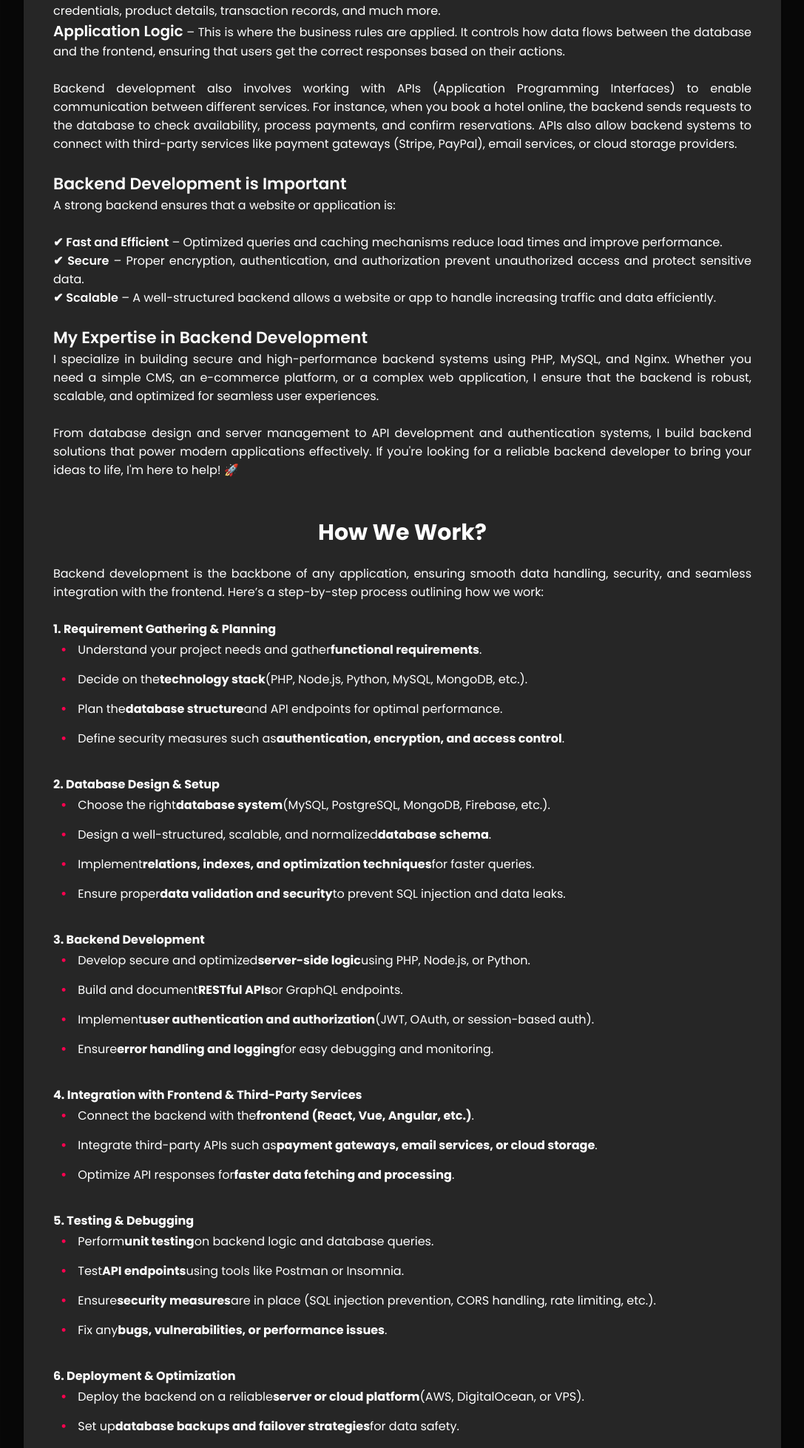
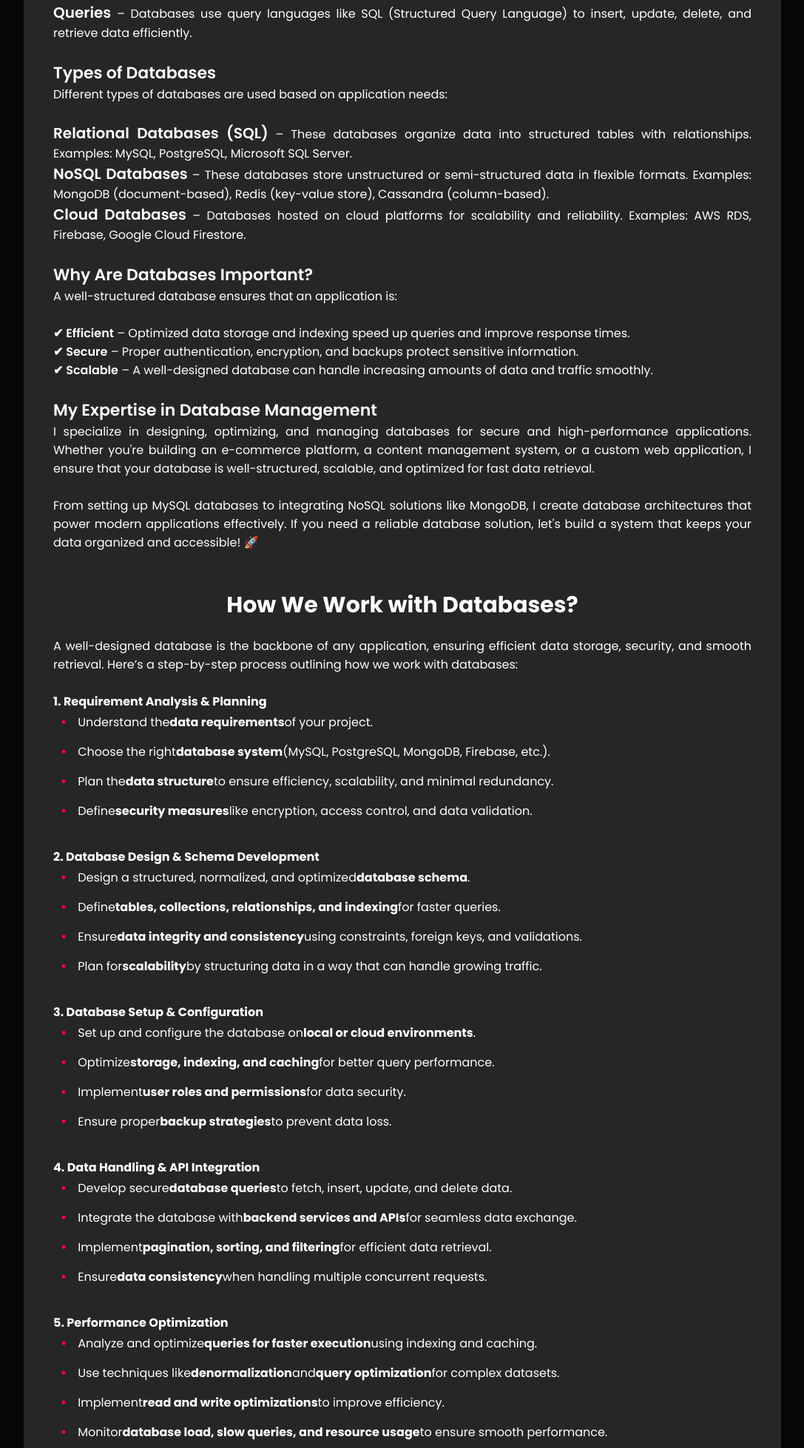
Before and after one commit to BirozStha/Portfolio, a plain HTML site: page services/datamanagement.html in a window 1280 px wide. Shown: the part 842-2800 px from the top of the page at 74% size, without its empty margins (96-1183 px from the left). Drawn offline with Linux system fonts and the light colour scheme.

Commit message:
my services completed

```diff
--- a/style.css
+++ b/css/style.css
@@ -20,7 +20,7 @@ body{
 #header{
     width: 100%;
     height: 100vh;
-    background-image: url(images/bg.png);
+    background-image: url(../images/bg.png);
     background-size: cover;
     background-position: center;
 }
@@ -396,7 +396,7 @@ nav .fa-solid{
 
 @media only screen and (max-width: 600px){
     #header{
-        background-image: url(images/small.png);
+        background-image: url(../images/small.png);
     }
     .header-text{
         margin-top: 100%;
--- a/services/datamanagement.html
+++ b/services/datamanagement.html
@@ -25,180 +25,216 @@
             <h2>Database Management</h2>
             <img src="../images/d.png" alt="Database Management" class="title-image">
 
-            <h3>What is Database and what does it do?</h3>
+            <h3>What is a Database and What Does It Do?</h3>
             <p>
                 <span style="font-size: 22px; font-weight: 600;">
-                    Backend Development: The Power Behind the Scenes
+                    The Backbone of Modern Applications
                 </span>
                 <br>
-                Backend development is the foundation of any website or application,
-                handling the logic, database management, and server-side operations
-                that make everything function smoothly. While frontend development focuses
-                on what users see and interact with, backend development ensures that data
-                is processed, stored, and delivered correctly in response to user actions.
+                A database is an organized collection of data that allows websites and applications to store,
+                retrieve, manage, and manipulate information efficiently. Whether you're logging into a website,
+                posting on social media, or making an online purchase, a database is working behind the scenes
+                to ensure your data is stored and accessed correctly.
                 <br><br>
-                A backend developer works with server-side programming languages like PHP,
-                Python, Node.js, or Java, along with databases such as MySQL, PostgreSQL, or
-                MongoDB. These technologies allow websites and applications to handle user requests,
-                manage data, and execute business logic efficiently. Whether you're logging in,
-                submitting a form, or processing a payment, the backend is responsible for securely
-                handling these tasks.
+
+                Databases are essential for handling structured and unstructured data, enabling businesses and
+                applications to maintain records, user profiles, transactions, product details, and much more.
+                Without databases, websites and applications would have no way to remember user preferences, store
+                important details, or manage real-time data.
                 <br><br>
 
                 <span style="font-size: 22px; font-weight: 600;">
-                    How Backend Development Works
+                    How a Database Works
                 </span>
                 <br>
 
-                The backend consists of three main components:
+                A database consists of key components that work together to manage and process data efficiently:
                 <br><br>
 
-                <span style="font-size: 20px; font-weight: 600;">Server</span> – This is the machine that hosts the website or application and processes
-                requests from users. It runs backend scripts that perform various operations, such
-                as retrieving or updating data.
+                <span style="font-size: 20px; font-weight: 600;">Database Management System (DBMS)</span> – A software system that interacts with users, applications, and
+                the database itself to store and retrieve data. Popular DBMSs include MySQL, PostgreSQL, MongoDB, and SQLite.
                 <br>
-                <span style="font-size: 20px; font-weight: 600;">Database</span> – Stores and manages all the necessary information. Backend developers use
-                databases to store user credentials, product details, transaction records, and much more.
+                <span style="font-size: 20px; font-weight: 600;">Tables or Collections</span> – In relational databases like MySQL and PostgreSQL, data is organized
+                into tables, where each row represents a record and columns define attributes. In NoSQL databases like MongoDB,
+                data is stored in flexible document formats.
                 <br>
-                <span style="font-size: 20px; font-weight: 600;">Application Logic</span> – This is where the business rules are applied. It controls how data
-                flows between the database and the frontend, ensuring that users get the correct responses
-                based on their actions.
+                <span style="font-size: 20px; font-weight: 600;">Queries</span> – Databases use query languages like SQL (Structured Query Language) to insert,
+                update, delete, and retrieve data efficiently.
                 <br><br>
 
-                Backend development also involves working with APIs (Application Programming Interfaces) to
-                enable communication between different services. For instance, when you book a hotel online,
-                the backend sends requests to the database to check availability, process payments, and confirm
-                reservations. APIs also allow backend systems to connect with third-party services like payment
-                gateways (Stripe, PayPal), email services, or cloud storage providers.
+                <span style="font-size: 22px; font-weight: 600;">
+                    Types of Databases
+                </span>
+                <br>
+
+                Different types of databases are used based on application needs:
                 <br><br>
 
-                <span style="font-size: 22px; font-weight: 600;">Backend Development is Important</span><br>
-                A strong backend ensures that a website or application is:<br><br>
-
-                <span style="font-weight: 600;">✔ Fast and Efficient</span> – Optimized queries and caching mechanisms reduce
-                 load times and improve performance.<br>
-                <span style="font-weight: 600;">✔ Secure</span> – Proper encryption, authentication, and authorization prevent
-                 unauthorized access and protect sensitive data.<br>
-                <span style="font-weight: 600;">✔ Scalable</span> – A well-structured backend allows a website or app to handle
-                 increasing traffic and data efficiently.<br>
-                 <br>
-
-                <span style="font-size: 22px; font-weight: 600;">My Expertise in Backend Development</span>
+                <span style="font-size: 20px; font-weight: 600;">Relational Databases (SQL)</span> – These databases organize data into structured tables with relationships.
+                Examples: MySQL, PostgreSQL, Microsoft SQL Server.
                 <br>
-                I specialize in building secure and high-performance backend systems using PHP, MySQL, and
-                Nginx. Whether you need a simple CMS, an e-commerce platform, or a complex web application,
-                I ensure that the backend is robust, scalable, and optimized for seamless user experiences.
+                <span style="font-size: 20px; font-weight: 600;">NoSQL Databases</span> – These databases store unstructured or semi-structured data in flexible formats.
+                Examples: MongoDB (document-based), Redis (key-value store), Cassandra (column-based).
+                <br>
+                <span style="font-size: 20px; font-weight: 600;">Cloud Databases</span> – Databases hosted on cloud platforms for scalability and reliability.
+                Examples: AWS RDS, Firebase, Google Cloud Firestore.
                 <br><br>
 
-                From database design and server management to API development and authentication systems, I
-                build backend solutions that power modern applications effectively. If you're looking for a
-                reliable backend developer to bring your ideas to life, I'm here to help! 🚀
+                <span style="font-size: 22px; font-weight: 600;">
+                    Why Are Databases Important?
+                </span>
+                <br>
+                A well-structured database ensures that an application is:
+                <br><br>
+
+                <span style="font-weight: 600;">✔ Efficient</span> – Optimized data storage and indexing speed up queries and improve response times.<br>
+                <span style="font-weight: 600;">✔ Secure</span> – Proper authentication, encryption, and backups protect sensitive information.<br>
+                <span style="font-weight: 600;">✔ Scalable</span> – A well-designed database can handle increasing amounts of data and traffic smoothly.<br>
+                <br>
+
+                <span style="font-size: 22px; font-weight: 600;">
+                    My Expertise in Database Management
+                </span>
+                <br>
+                I specialize in designing, optimizing, and managing databases for secure and high-performance applications.
+                Whether you're building an e-commerce platform, a content management system, or a custom web application,
+                I ensure that your database is well-structured, scalable, and optimized for fast data retrieval.
+                <br><br>
+
+                From setting up MySQL databases to integrating NoSQL solutions like MongoDB,
+                I create database architectures that power modern applications effectively. If you need a reliable
+                database solution, let's build a system that keeps your data organized and accessible! 🚀
             </p>
             <br><br>
 
-
-            <h3>How We Work?</h3>
+            <h3>How We Work with Databases?</h3>
             <p>
-                Backend development is the backbone of any application,
-                ensuring smooth data handling, security, and seamless integration
-                with the frontend. Here’s a step-by-step process outlining how we work:
+                A well-designed database is the backbone of any application, ensuring efficient data storage,
+                security, and smooth retrieval. Here’s a step-by-step process outlining how we work with databases:
             </p>
             <br>
 
-            <h4>1. Requirement Gathering & Planning</h4>
+            <h4>1. Requirement Analysis & Planning</h4>
             <ul>
-                <li>Understand your project needs and gather <strong>functional requirements</strong>.</li>
-                <li>Decide on the <strong>technology stack</strong> (PHP, Node.js, Python, MySQL, MongoDB, etc.).</li>
-                <li>Plan the <strong>database structure</strong> and API endpoints for optimal performance.</li>
-                <li>Define security measures such as <strong>authentication, encryption, and access control</strong>.</li>
+                <li>Understand the <strong>data requirements</strong> of your project.</li>
+                <li>Choose the right <strong>database system</strong> (MySQL, PostgreSQL, MongoDB, Firebase, etc.).</li>
+                <li>Plan the <strong>data structure</strong> to ensure efficiency, scalability, and minimal redundancy.</li>
+                <li>Define <strong>security measures</strong> like encryption, access control, and data validation.</li>
             </ul>
             <br>
 
-            <h4>2. Database Design & Setup</h4>
+            <h4>2. Database Design & Schema Development</h4>
             <ul>
-                <li>Choose the right <strong>database system</strong> (MySQL, PostgreSQL, MongoDB, Firebase, etc.).</li>
-                <li>Design a well-structured, scalable, and normalized <strong>database schema</strong>.</li>
-                <li>Implement <strong>relations, indexes, and optimization techniques</strong> for faster queries.</li>
-                <li>Ensure proper <strong>data validation and security</strong> to prevent SQL injection and data leaks.</li>
+                <li>Design a structured, normalized, and optimized <strong>database schema</strong>.</li>
+                <li>Define <strong>tables, collections, relationships, and indexing</strong> for faster queries.</li>
+                <li>Ensure <strong>data integrity and consistency</strong> using constraints, foreign keys, and validations.</li>
+                <li>Plan for <strong>scalability</strong> by structuring data in a way that can handle growing traffic.</li>
             </ul>
             <br>
 
-            <h4>3. Backend Development</h4>
+            <h4>3. Database Setup & Configuration</h4>
             <ul>
-                <li>Develop secure and optimized <strong>server-side logic</strong> using PHP, Node.js, or Python.</li>
-                <li>Build and document <strong>RESTful APIs</strong> or GraphQL endpoints.</li>
-                <li>Implement <strong>user authentication and authorization</strong> (JWT, OAuth, or session-based auth).</li>
-                <li>Ensure <strong>error handling and logging</strong> for easy debugging and monitoring.</li>
+                <li>Set up and configure the database on <strong>local or cloud environments</strong>.</li>
+                <li>Optimize <strong>storage, indexing, and caching</strong> for better query performance.</li>
+                <li>Implement <strong>user roles and permissions</strong> for data security.</li>
+                <li>Ensure proper <strong>backup strategies</strong> to prevent data loss.</li>
             </ul>
             <br>
 
-            <h4>4. Integration with Frontend & Third-Party Services</h4>
+            <h4>4. Data Handling & API Integration</h4>
             <ul>
-                <li>Connect the backend with the <strong>frontend (React, Vue, Angular, etc.)</strong>.</li>
-                <li>Integrate third-party APIs such as <strong>payment gateways, email services, or cloud storage</strong>.</li>
-                <li>Optimize API responses for <strong>faster data fetching and processing</strong>.</li>
+                <li>Develop secure <strong>database queries</strong> to fetch, insert, update, and delete data.</li>
+                <li>Integrate the database with <strong>backend services and APIs</strong> for seamless data exchange.</li>
+                <li>Implement <strong>pagination, sorting, and filtering</strong> for efficient data retrieval.</li>
+                <li>Ensure <strong>data consistency</strong> when handling multiple concurrent requests.</li>
             </ul>
             <br>
 
-            <h4>5. Testing & Debugging</h4>
+            <h4>5. Performance Optimization</h4>
             <ul>
-                <li>Perform <strong>unit testing</strong> on backend logic and database queries.</li>
-                <li>Test <strong>API endpoints</strong> using tools like Postman or Insomnia.</li>
-                <li>Ensure <strong>security measures</strong> are in place (SQL injection prevention, CORS handling, rate limiting, etc.).</li>
-                <li>Fix any <strong>bugs, vulnerabilities, or performance issues</strong>.</li>
+                <li>Analyze and optimize <strong>queries for faster execution</strong> using indexing and caching.</li>
+                <li>Use techniques like <strong>denormalization</strong> and <strong>query optimization</strong> for complex datasets.</li>
+                <li>Implement <strong>read and write optimizations</strong> to improve efficiency.</li>
+                <li>Monitor <strong>database load, slow queries, and resource usage</strong> to ensure smooth performance.</li>
             </ul>
             <br>
 
-            <h4>6. Deployment & Optimization</h4>
+            <h4>6. Security & Data Protection</h4>
             <ul>
-                <li>Deploy the backend on a reliable <strong>server or cloud platform</strong> (AWS, DigitalOcean, or VPS).</li>
-                <li>Set up <strong>database backups and failover strategies</strong> for data safety.</li>
-                <li>Optimize the backend for <strong>scalability, caching, and performance</strong>.</li>
+                <li>Implement strong <strong>authentication and authorization</strong> to restrict access.</li>
+                <li>Ensure <strong>data encryption</strong> for sensitive information (e.g., passwords, payment details).</li>
+                <li>Use techniques like <strong>SQL injection prevention</strong> and secure API endpoints.</li>
+                <li>Regularly <strong>audit and update security policies</strong> to protect against cyber threats.</li>
             </ul>
             <br>
 
-            <h4>7. Post-Deployment Support & Maintenance</h4>
+            <h4>7. Testing & Debugging</h4>
             <ul>
-                <li>Monitor the backend for <strong>uptime, errors, and performance bottlenecks</strong>.</li>
-                <li>Provide ongoing <strong>support, security updates, and feature enhancements</strong>.</li>
-                <li>Ensure seamless functionality as your project scales and grows.</li>
+                <li>Perform <strong>unit and integration testing</strong> on database queries and APIs.</li>
+                <li>Test <strong>data consistency, indexing, and query performance</strong>.</li>
+                <li>Validate database security with penetration testing to prevent vulnerabilities.</li>
+                <li>Debug and fix any <strong>query bottlenecks, constraints, or integrity issues</strong>.</li>
+            </ul>
+            <br>
+
+            <h4>8. Deployment & Maintenance</h4>
+            <ul>
+                <li>Deploy the database on a <strong>reliable server or cloud service</strong> (AWS RDS, Firebase, DigitalOcean, etc.).</li>
+                <li>Set up automated <strong>backup and recovery plans</strong> to prevent data loss.</li>
+                <li>Monitor database <strong>performance, security, and scalability</strong> for ongoing improvements.</li>
+                <li>Provide continuous <strong>support and optimizations</strong> as data grows.</li>
             </ul>
 
             <p>
-                With this structured approach, I ensure a <strong>secure, high-performing, and scalable backend</strong>
-                that powers your application efficiently! 🚀
+                With this structured approach, I ensure a <strong>secure, high-performance, and scalable database</strong>
+                that supports your application seamlessly! 🚀
             </p>
             <br><br>
 
             <h3>Tools Used</h3>
             <div class="tools-container">
+                <!-- Relational Databases -->
                 <div class="tool-card">
-                    <i class="fas fa-database"></i> <!-- Database icon -->
+                    <i class="fas fa-database"></i>
                     <p>MySQL</p>
                 </div>
+
+                <!-- NoSQL Databases -->
                 <div class="tool-card">
-                    <i class="fas fa-server"></i> <!-- Server icon -->
-                    <p>PHP</p>
+                    <i class="fas fa-database"></i> <!-- MongoDB icon -->
+                    <p>MongoDB</p>
                 </div>
+
+                <!-- Database Management & Admin Tools -->
                 <div class="tool-card">
-                    <i class="fab fa-linux"></i> <!-- Linux icon -->
+                    <i class="fa-brands fa-php"></i>
+                    <p>phpMyAdmin</p>
+                </div>
+
+                <div class="tool-card">
+                    <i class="fa-solid fa-server"></i>
+                    <p>DBngin</p>
+                </div>
+
+                <div class="tool-card">
+                    <i class="fa-solid fa-table"></i>
+                    <p>TablePlus</p>
+                </div>
+
+                <div class="tool-card">
+                    <i class="fas fa-network-wired"></i> <!-- Nginx icon -->
                     <p>Nginx</p>
                 </div>
-                <div class="tool-card">
-                    <i class="fab fa-wordpress"></i> <!-- WordPress icon -->
-                    <p>WordPress</p>
-                </div>
-                <div class="tool-card">
-                    <i class="fab fa-laravel"></i> <!-- Laravel icon -->
-                    <p>Laravel</p>
-                </div>
+
+
             </div>
             <br><br>
 
+
             <h3>how it Works</h3>
             <div class="sample-work">
-                <img src="../images/back1.png" alt="Sample Frontend Work">
-                <img src="../images/back2.png" alt="Another Sample Work">
+                <img src="../images/db1.png" alt="Sample Frontend Work">
+                <img src="../images/db2.png" alt="Another Sample Work">
             </div>
 
             <br><br>
```
Also changed, not shown: index.html (+1 -1 lines), services/backend.html (+3 -3 lines).
